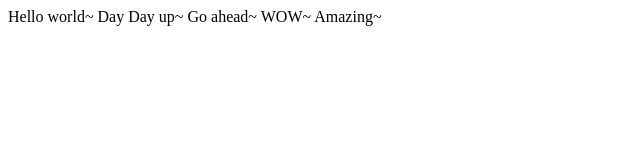
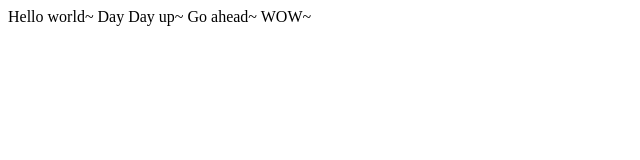
Before and after one commit to supersoda/firstcode, a plain HTML site: page index.html in a window 1280 px wide. Shown: the full height of the page, 0-640 px from the left. Drawn offline with Linux system fonts and the light colour scheme.

Commit message:
fixs #1 init 初始化2

```diff
--- a/index.html
+++ b/index.html
@@ -9,6 +9,5 @@
     Day Day up~
     Go ahead~
     WOW~
-    Amazing~
 </body>
 </html>
```
